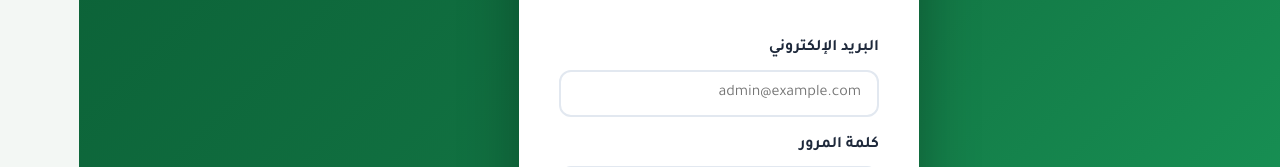
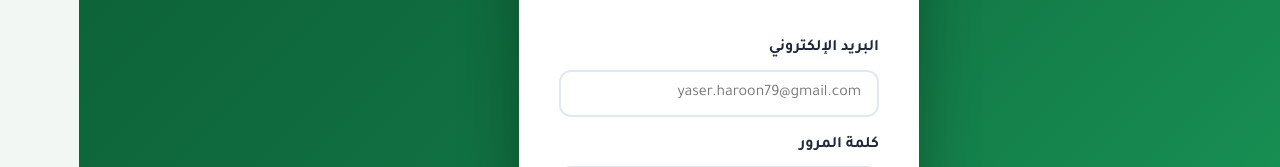
Before and after one commit to kamlali9990-ui/thara-app, a React (Vite) app: page /thara-app/admin/login in a window 1280 px wide. Shown: the part 317-484 px from the top of the page. Built offline with nearby package versions, Linux system fonts and the light colour scheme; no server answers; the database is empty.

Commit message:
إضافة حماية مسار الادمن (البريد المحدد فقط)

```diff
--- a/src/main.jsx
+++ b/src/main.jsx
@@ -17,10 +17,13 @@ if ('serviceWorker' in navigator) {
   });
 }
 
+const ADMIN_EMAIL = 'yaser.haroon79@gmail.com';
+
 function ProtectedRoute({ children }) {
   const { user, loading } = useStore();
   if (loading) return null;
   if (!user) return <Navigate to="/admin/login" replace />;
+  if (user.email !== ADMIN_EMAIL) return <Navigate to="/" replace />;
   return children;
 }
 
--- a/src/pages/Login.jsx
+++ b/src/pages/Login.jsx
@@ -50,7 +50,7 @@ export default function Login() {
               type="email"
               value={email}
               onChange={(e) => setEmail(e.target.value)}
-              placeholder="admin@example.com"
+              placeholder="yaser.haroon79@gmail.com"
               required
               style={{
                 width: '100%', padding: '0.75rem 1rem', border: '2px solid #e2e8f0',
```
Also changed, not shown: 1 other file (tests, documents, lock files or other folders).
